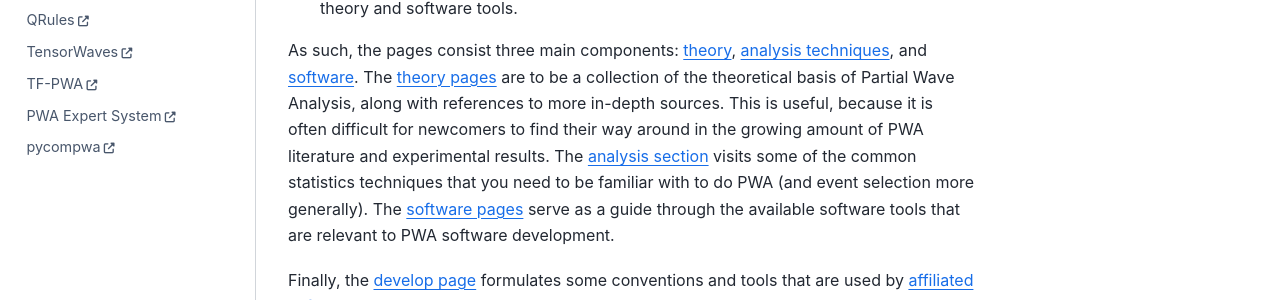
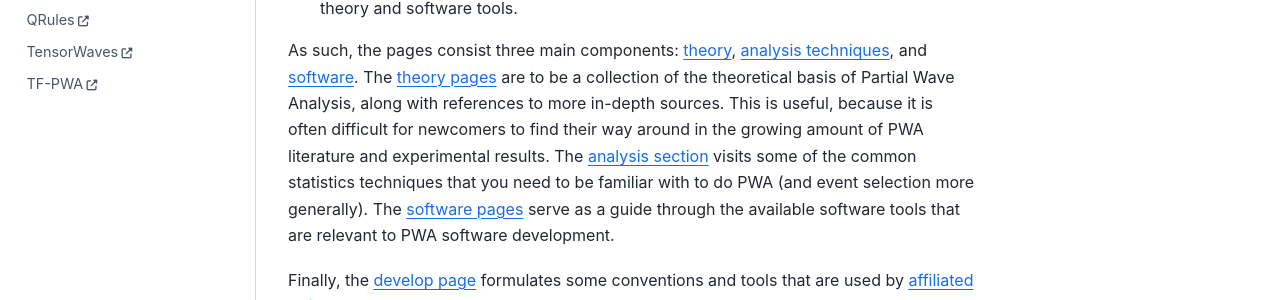
Before and after one commit to ComPWA/PWA-pages, a Sphinx documentation site: the page built from docs/index.md, in a window 1280 px wide. Shown: the part 429-729 px from the top of the page. Built offline with Sphinx 7.4.7 and the Sphinx Book theme 1.1.4, drawn with Linux system fonts in a browser that asks for light colours; pages that are not in the unit, such as notebooks, are missing from menus.

Commit message:
docs: remove pycompwa and expertsystem

````diff
--- a/docs/index.md
+++ b/docs/index.md
@@ -61,6 +61,4 @@ AmpForm <https://ampform.rtfd.io>
 QRules <https://qrules.rtfd.io>
 TensorWaves <https://tensorwaves.rtfd.io>
 TF-PWA <https://tf-pwa.rtfd.io>
-PWA Expert System <https://expertsystem.rtfd.io>
-pycompwa <https://compwa.github.io>
 ```
````
